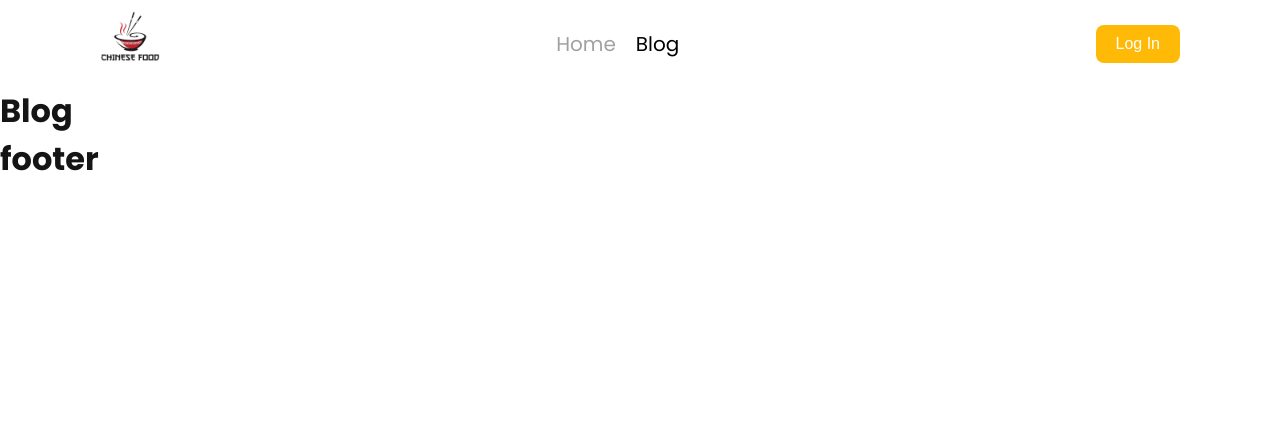
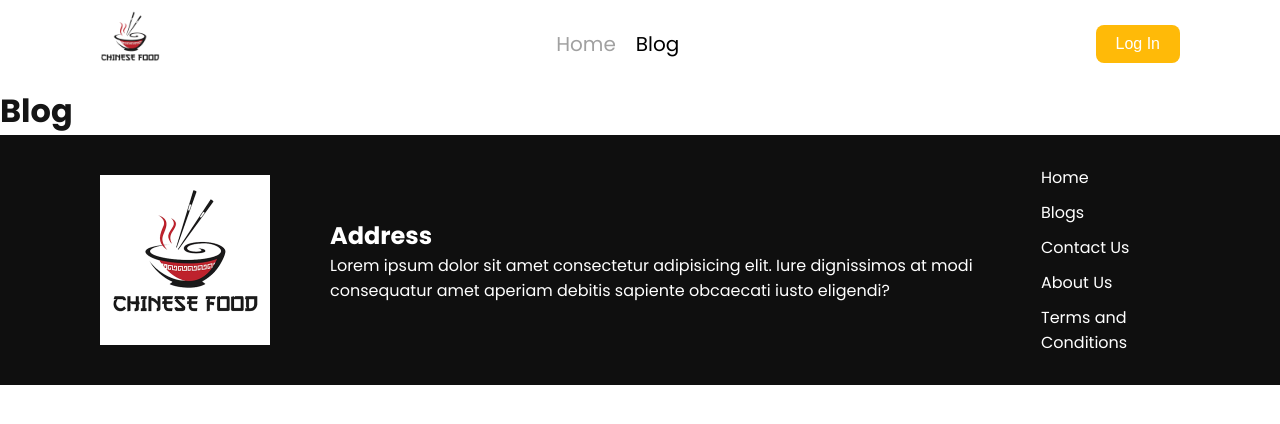
Before and after one commit to alamin360am/chinese-food-client, a React (Vite) app: page /blog in a window 1280 px wide. Shown: the top 424 px of the page. Built offline with nearby package versions, Linux system fonts and the light colour scheme.

Commit message:
footer complete

```diff
--- a/src/components/Footer/Footer.jsx
+++ b/src/components/Footer/Footer.jsx
@@ -1,10 +1,25 @@
 import React from 'react';
+import './footer.css';
+import { Link } from 'react-router-dom';
 
 const Footer = () => {
     return (
-        <div>
-            <h1>footer</h1>
-        </div>
+        <footer>
+            <div className="footer-logo">
+                <img src="/Logo.png" alt="Logo" />
+            </div>
+            <div className="address">
+                <h2>Address</h2>
+                <p>Lorem ipsum dolor sit amet consectetur adipisicing elit. Iure dignissimos at modi consequatur amet aperiam debitis sapiente obcaecati iusto eligendi?</p>
+            </div>
+            <div className="link">
+                <Link to='/'>Home</Link>
+                <Link to='/blog'>Blogs</Link>
+                <a href="#">Contact Us</a>
+                <a href="#">About Us</a>
+                <a href="#">Terms and Conditions</a>
+            </div>
+        </footer>
     );
 };
 
--- a/src/components/Footer/footer.css
+++ b/src/components/Footer/footer.css
@@ -0,0 +1,42 @@
+footer {
+    padding: 3rem 10rem;
+    display: flex;
+    justify-content: space-between;
+    align-items: center;
+    gap: 4rem;
+    background-color: #0f0f0f;
+    color: #fff;
+}
+
+.footer-logo {
+    background-color: #fff;
+    display: flex;
+    justify-content: center;
+    align-items: center;
+    padding: 1rem;
+}
+
+.footer-logo img {
+    width: 15rem;
+    height: 15rem;
+}
+
+.address {
+    width: 80%;
+    padding: 2rem;
+}
+
+footer .link {
+    display: flex;
+    flex-direction: column;
+    gap: 1rem;
+}
+
+footer .link a {
+    text-decoration: none;
+    color: #fff;
+}
+
+footer .link a:hover {
+    text-decoration: underline;
+}
--- a/src/index.css
+++ b/src/index.css
@@ -20,3 +20,30 @@ body {
   font-weight: 400;
   color: #151515;
 }
+
+/* CSS Components */
+
+.grid {
+  display: grid;
+  gap: 2rem;
+}
+
+.col-2 {
+  grid-template-columns: repeat(2, 1fr);
+}
+
+.col-3 {
+  grid-template-columns: repeat(3, 1fr);
+}
+
+@media screen and (max-width: 768px) {
+  .grid {gap: 1rem;}
+
+  .col-2 {
+    grid-template-columns: repeat(1, 1fr);
+  }
+
+  .col-3 {
+    grid-template-columns: repeat(1, 1fr);
+  }
+}
```
